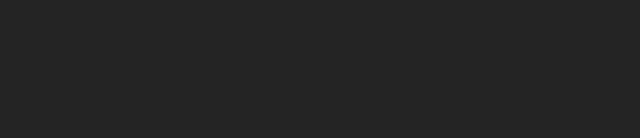
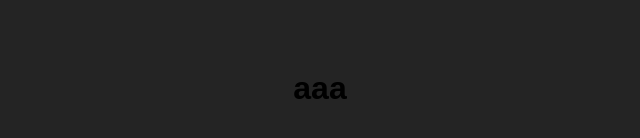
Before and after one commit to nikolaslopes/login-context-api, a React (Vite) app: page / in a window 1280 px wide. Before the commit this address had no page. Shown: the part 312-450 px from the top of the page, without its empty margins (320-960 px from the left). Built offline with nearby package versions, Linux system fonts and the light colour scheme.

Commit message:
:fire: home created

```diff
--- /dev/null
+++ b/src/Pages/Home/index.tsx
@@ -0,0 +1,9 @@
+import { Container } from './styles';
+
+export function Home() {
+  return (
+    <Container>
+      <h1>aaa</h1>
+    </Container>
+  );
+}
--- /dev/null
+++ b/src/Pages/Home/styles.ts
@@ -0,0 +1,3 @@
+import styled from 'styled-components';
+
+export const Container = styled.div``;
--- a/src/Routes/index.tsx
+++ b/src/Routes/index.tsx
@@ -1,11 +1,14 @@
 import { Routes as RoutesWrapper, Route } from 'react-router-dom';
 
 import { ProtectedLayout } from '../components/ProtectedLayout';
+import { Home } from '../Pages/Home';
 import { Login } from '../Pages/Login';
 
 export function Routes() {
   return (
     <RoutesWrapper>
+      <Route path="/" element={<Home />} />
+      <Route path="/login" element={<Login />} />
       <Route
         path="/profile"
         element={
@@ -14,7 +17,6 @@
           </ProtectedLayout>
         }
       />
-      <Route path="/login" element={<Login />} />
     </RoutesWrapper>
   );
 }
```
